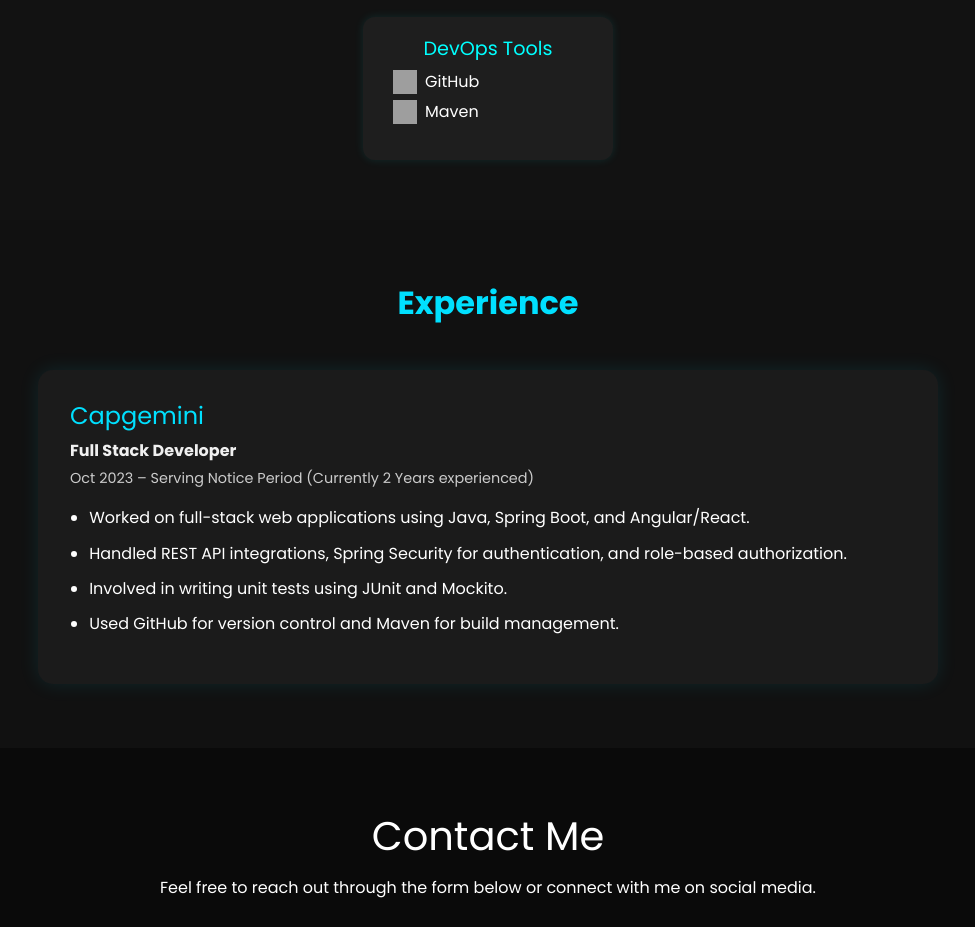
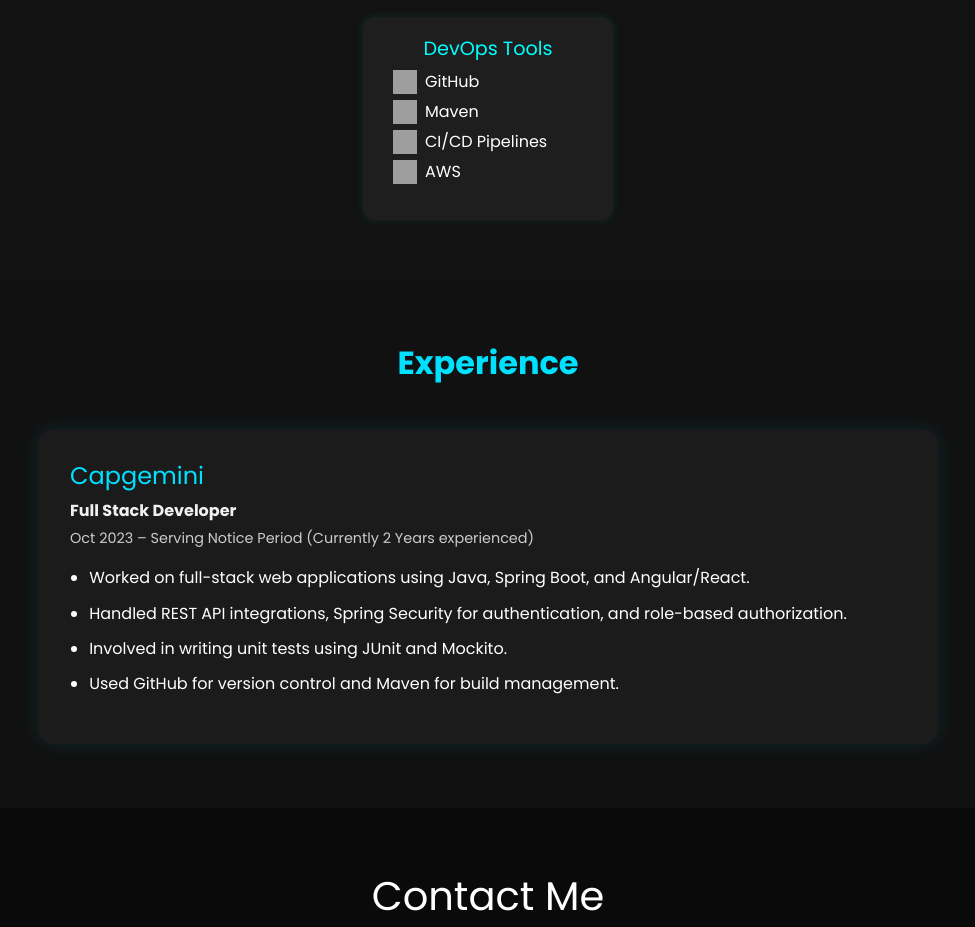
Before and after one commit to Prabhat7802/prabhat-portfolio, a React (Create React App) app: page / in a window 1280 px wide. Shown: the part 1840-2767 px from the top of the page, without its empty margins (152-1127 px from the left). Built offline with nearby package versions, Linux system fonts and the light colour scheme; grey boxes are pictures that could not be loaded.

Commit message:
Updated skills section with Kafka

```diff
--- a/src/components/Skills.js
+++ b/src/components/Skills.js
@@ -37,10 +37,14 @@
     { name: 'JUnit', icon: 'https://cdn.jsdelivr.net/gh/devicons/devicon/icons/java/java-original.svg' }, // placeholder
     { name: 'Mockito', icon: 'https://cdn.jsdelivr.net/gh/devicons/devicon/icons/java/java-original.svg' }, // placeholder
   ],
-  'DevOps Tools': [
-    { name: 'GitHub', icon: 'https://cdn.jsdelivr.net/gh/devicons/devicon/icons/github/github-original.svg' },
-    { name: 'Maven', icon: 'https://cdn.jsdelivr.net/gh/devicons/devicon/icons/apache/apache-original.svg' }, // closest for Maven
-  ],
+ 'DevOps Tools': [
+   { name: 'GitHub', icon: 'https://cdn.jsdelivr.net/gh/devicons/devicon/icons/github/github-original.svg' },
+   { name: 'Maven', icon: 'https://cdn.jsdelivr.net/gh/devicons/devicon/icons/apache/apache-original.svg' }, // closest for Maven
+   { name: 'CI/CD Pipelines', icon: 'https://cdn.jsdelivr.net/gh/devicons/devicon/icons/githubactions/githubactions-original.svg' },
+   { name: 'AWS', icon: 'https://cdn.jsdelivr.net/gh/devicons/devicon/icons/githubactions/githubactions-original.svg' } // AWS logo in official orange
+ ],
+
+
 };
 
 function Skills() {
```
